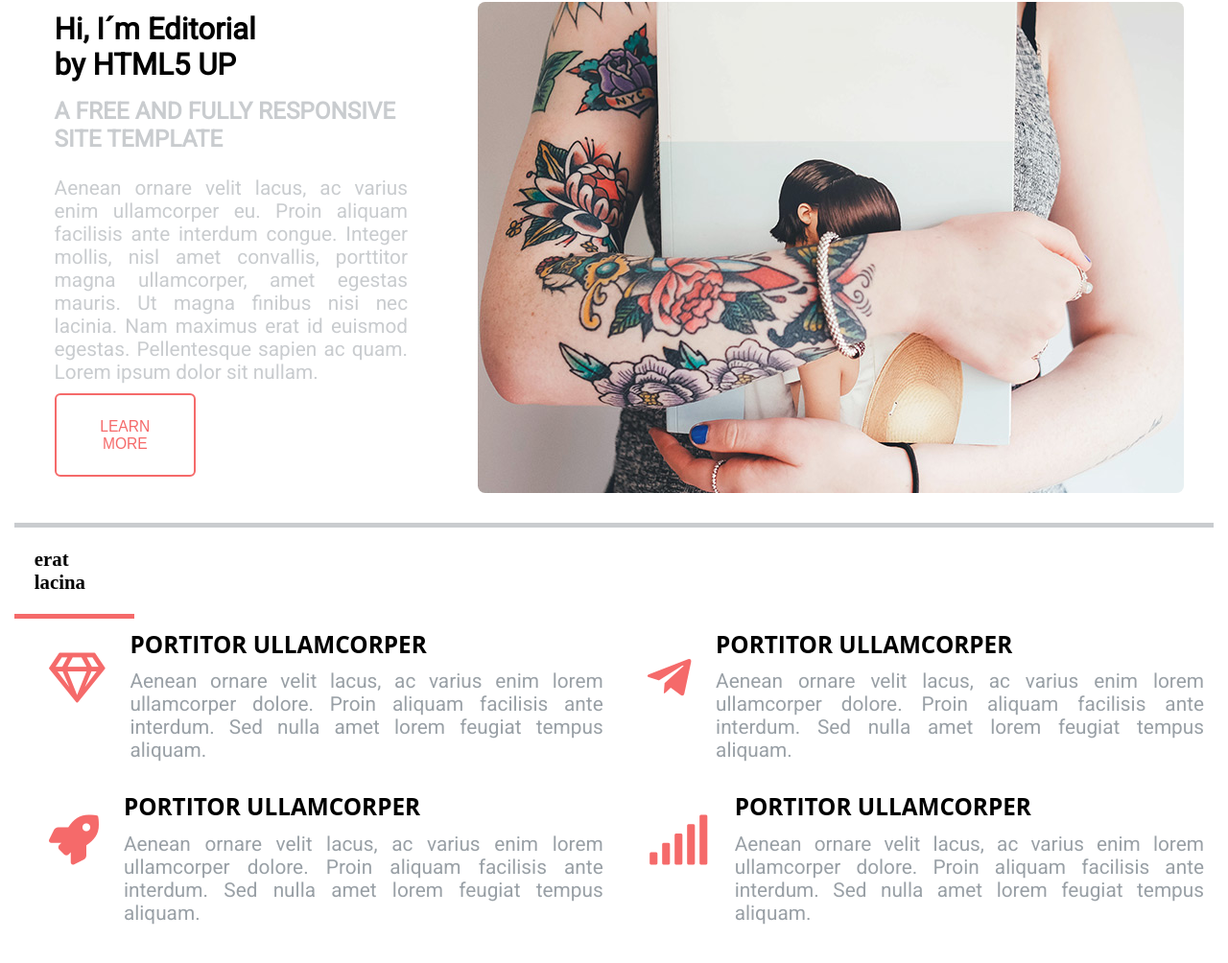
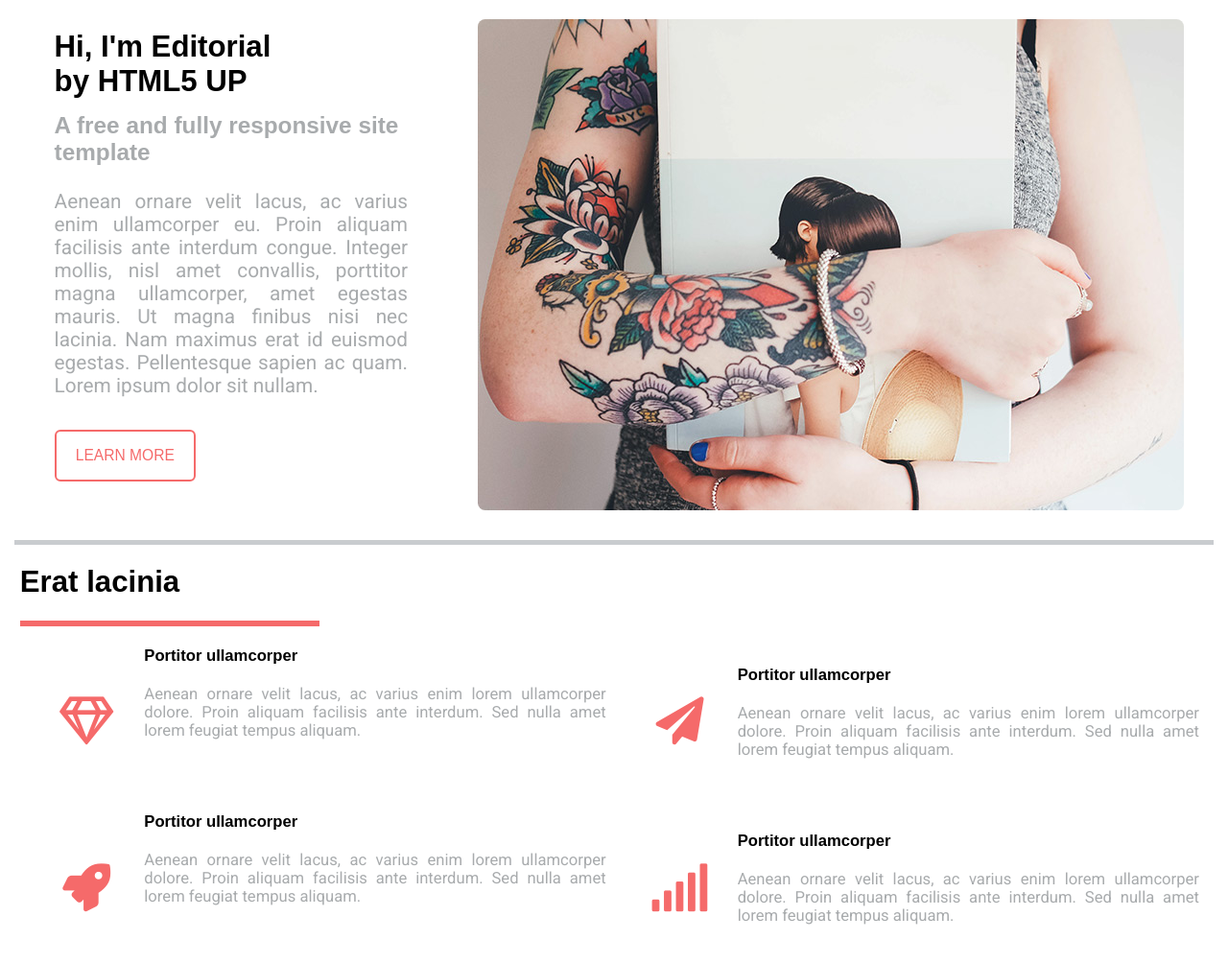
Before and after one commit to estherlaraaaa/labo4, a plain HTML site: page index.html in a window 1280 px wide. Shown: the part 124-1128 px from the top of the page at 96% size. Drawn offline with Linux system fonts and the light colour scheme; a script that the page names is missing.

Commit message:
arreglando detalles

```diff
--- a/index.html
+++ b/index.html
@@ -29,79 +29,83 @@
                     <li><i class="fab fa-pinterest-p"></i></li>
                 </ul>
             </div>
-
         </header>
 
-        <section>
+        <section class="jeje">
             <div class="section1">
-                <h2>Hi, I´m Editorial <br> by HTML5 UP</h1>
+                <h2>Hi, I'm Editorial <br> by HTML5 UP</h1>
                     <h3>A free and fully responsive site template </h3>
                 </h2>
                 <p> Aenean ornare velit lacus, ac varius enim ullamcorper eu. Proin aliquam facilisis
                     ante interdum congue. Integer mollis, nisl amet convallis, porttitor magna ullamcorper, amet
                     egestas mauris. Ut magna finibus nisi nec lacinia. Nam maximus erat id euismod egestas.
-                    Pellentesque sapien ac quam. Lorem ipsum dolor sit nullam.</p>
+                    Pellentesque sapien ac quam. Lorem ipsum dolor sit nullam.</p><br>
                 <button class="button">LEARN MORE</button>
             </div>
             <div class="pic">
                 <img src="tatuaje.jpg" alt="cargando pic">
             </div>
         </section>
-
-        <footer>
-            <div class="header">
-                <h4>erat Lacina</h4>
     </div>
 
-            <div class="footer">
-                <div class="column1">
-                    <div class="row1">
-                        <div class="sub">
+    <div class="separador"></div>
+
+    <div class="title2">
+        <h2>Erat lacinia</h2>
+    </div>
+
+    <div class="new-grid">
+
+        <div class="main-grid">
+
+            <div class="grid-item">
+                <div class="icon">
                     <i class="far fa-gem"></i>
+                </div>
                 <div>
-                                <h3>Portitor Ullamcorper</h3>
-                                <p>Aenean ornare velit lacus, ac varius enim lorem ullamcorper dolore.
-                                    Proin aliquam facilisis ante interdum. Sed nulla amet lorem feugiat tempus aliquam.</p>
-                            </div>
+                    <h4>Portitor ullamcorper</h4><br>
+                    <p>Aenean ornare velit lacus, ac varius enim lorem ullamcorper dolore. Proin aliquam facilisis ante
+                        interdum. Sed nulla amet lorem feugiat tempus aliquam.</p><br><br><br>
                 </div>
             </div>
 
-                    <div class="row2">
-                        <div class="sub">
-                            <i class="fas fa-rocket"></i>
+            <div class="grid-item">
+                <div class="icon">
+                    <i class="fas fa-paper-plane"></i>
+                </div>
                 <div>
-                                <h3>Portitor Ullamcorper</h3>
-                                <p>Aenean ornare velit lacus, ac varius enim lorem ullamcorper dolore.
-                                    Proin aliquam facilisis ante interdum. Sed nulla amet lorem feugiat tempus aliquam.</p>
+                    <h4>Portitor ullamcorper</h4><br>
+                    <p>Aenean ornare velit lacus, ac varius enim lorem ullamcorper dolore. Proin aliquam facilisis ante
+                        interdum. Sed nulla amet lorem feugiat tempus aliquam.</p><br>
                 </div>
             </div>
+
+            <div class="grid-item">
+                <div class="icon">
+                    <i class="fas fa-rocket"></i>
+                </div>
+                <div>
+                    <h4>Portitor ullamcorper</h4><br>
+                    <p>Aenean ornare velit lacus, ac varius enim lorem ullamcorper dolore. Proin aliquam facilisis ante
+                        interdum. Sed nulla amet lorem feugiat tempus aliquam.</p><br><br><br>
                 </div>
             </div>
-                <div class="column2">
-                    <div class="row1">
-                        <div class="sub">
-                            <i class="fab fa-telegram-plane"></i>
+
+            <div class="grid-item">
+                <div class="icon">
+                    <i class="fas fa-signal"></i>
+                </div>
                 <div>
-                                <h3>Portitor Ullamcorper</h3>
-                                <p>Aenean ornare velit lacus, ac varius enim lorem ullamcorper dolore.
-                                    Proin aliquam facilisis ante interdum. Sed nulla amet lorem feugiat tempus aliquam.</p>
+                    <h4>Portitor ullamcorper</h4><br>
+                    <p>Aenean ornare velit lacus, ac varius enim lorem ullamcorper dolore. Proin aliquam facilisis ante
+                        interdum. Sed nulla amet lorem feugiat tempus aliquam.</p><br>
                 </div>
             </div>
+
         </div>
-                    <div class="row2">
-                        <div class="sub">
-                            <i class="fas fa-signal"></i>
-                            <div>
-                                <h3>Portitor Ullamcorper</h3>
-                                <p>Aenean ornare velit lacus, ac varius enim lorem ullamcorper dolore.
-                                    Proin aliquam facilisis ante interdum. Sed nulla amet lorem feugiat tempus aliquam.</p>
+
     </div>
-                        </div>
-                    </div>
-                </div>
-            </div>
-        </footer>
-    </div>
+
 </body>
 
 </html>
--- a/style.css
+++ b/style.css
@@ -20,33 +20,39 @@ p{
     text-align: justify;
     font-family: 'Roboto', sans-serif;
 }
-h3{
-    text-transform: uppercase;
+
+h1,h2,h3,h4{
+    font-family: sans-serif;
 }
+
 h4{
-    text-transform: lowercase;
+    font-size: 100%;
+    display: flex;
+    color: black;
 }
+
 
 header{
     width: 100%;
     display: flex;
     flex-direction: row;
     justify-content: space-between;
-    border-bottom:#f56a6a solid 5px;
-    color: #c9cccf;
-    font-family: 'Ubuntu', sans-serif;
+    border-bottom: 6px #f56a6a solid ;
+    padding: 0;
+    padding-bottom: 0.7px;
+    color: #a8abad;
 }
 header .head_body h1> span{
     color: black;
 }
 
 header h1{
-    padding: 0.5em;
+    padding: 0.7em;
 }
 
 
 .flex-container-logos li{
-    color: black;
+    color: #a8abad;
     padding: 1em;
 }
 
@@ -58,12 +64,12 @@ header h1{
 }
 
 section{
-    font-family: 'Roboto', sans-serif;
     width: 100%;
     display: flex;
     flex-direction: row;
     justify-content: space-between;
     border-bottom: #c9cccf solid 5px;
+
 }
 section .section1{
     padding: 2em;
@@ -85,17 +91,17 @@ section .pic>img{
 
 section .section1 h3{
     padding: 0.6em 0px;
-    color: #c9cccf;
+    color: #a8abad;
 }
 
 section .section1 p {
     padding: 0.5em 0px;
-    color: #c9cccf;
+    color: #a8abad;
 }
 
 .button{
     border: 2px solid #f56a6a;
-    padding: 1.5em;
+    padding: 1em;
     border-radius: 6px;
     color: #f56a6a;
     background-color: white;
@@ -108,69 +114,58 @@ section .section1 p {
     cursor: pointer;
     border: 2px solid #f56a6a;
 }
-footer{
-    width: 100%;
+
+
+.img-holder{
+    grid-row: 1/3;
+    grid-column: 2;
 }
-.footer{
-    width: 100%;
-    display: flex;
-    flex-direction: row;
-    justify-content: space-between;
+
+
+.title2{
+    grid-column: span 2;
+    padding: 1em;
 }
-.footer .column1{
-    display: flex;
-    justify-content: space-between;
-    flex-direction: column;
+
+.title2 h2{
+    width: 10em;
+    padding-bottom: 0.7em;
+    border-bottom: 6px solid #f56a6a;
 }
-.footer .column2{
-    display: flex;
-    justify-content: space-between;
-    flex-direction: column;
+
+.new-grid{
+    grid-column: 1/span 2;
+    margin: 0px 15px;
 }
-footer>.header{
-    width: 10%;
-    padding: 1em;
-    border-bottom: #f56a6a solid 5px;
+.main-grid{
+    display: grid;
+    grid-template-columns: repeat(2, 1fr);
+    gap: 1em;
+    font-size: 0.8em;
+    margin: 0px 15px;
+    color: #a8abad;
+}
+
+.grid-item{
+    display: grid;
+    grid-template-columns: 20% 80%;
+    align-items: center;
 
 }
-.footer .row1{
-    padding: 10px;
-}
-.footer .row2{
-    padding: 10px;
-}
-footer .row1 .sub{
-    display: flex;
-    flex-direction: row;
-}
-footer .row2 .sub{
-    display: flex;
-    flex-direction: row;
-}
-footer .row2 .sub i{
-    color: #f56a6a;
-    padding: 0.5em;
-    font-size: 2.5em;
-}
-footer .row1 .sub i{
-    color:#f56a6a;
-    padding: 0.5em;
-    font-size: 2.5em;
+
+.grid-item .icon{
+    text-align: center;
+    font-size: 3em;
+   color: #f56a6a;
 }
 
-footer .row1 .sub p{
-    font-family: 'Roboto', sans-serif;
-    padding: 0.5em 0px;
-    color:#99a0a6;
+@media only screen and (max-width: 800px) {
+    .jeje{
+        grid-template-columns: 100%;
+        gap: 0.1em;
+    }
+
+    .button-holder{
+        text-align: center;
+    }
 }
-footer .row2 .sub p{
-    font-family: 'Roboto', sans-serif;
-    padding: 0.5em 0px;
-    color:#99a0a6;
-}
-footer .row1 .sub h3{
-    font-family: 'Open Sans', sans-serif;
-}
-footer .row2 .sub h3{
-    font-family: 'Open Sans', sans-serif;
-}
```
Lines whose indentation alone changed are shown as unchanged.
